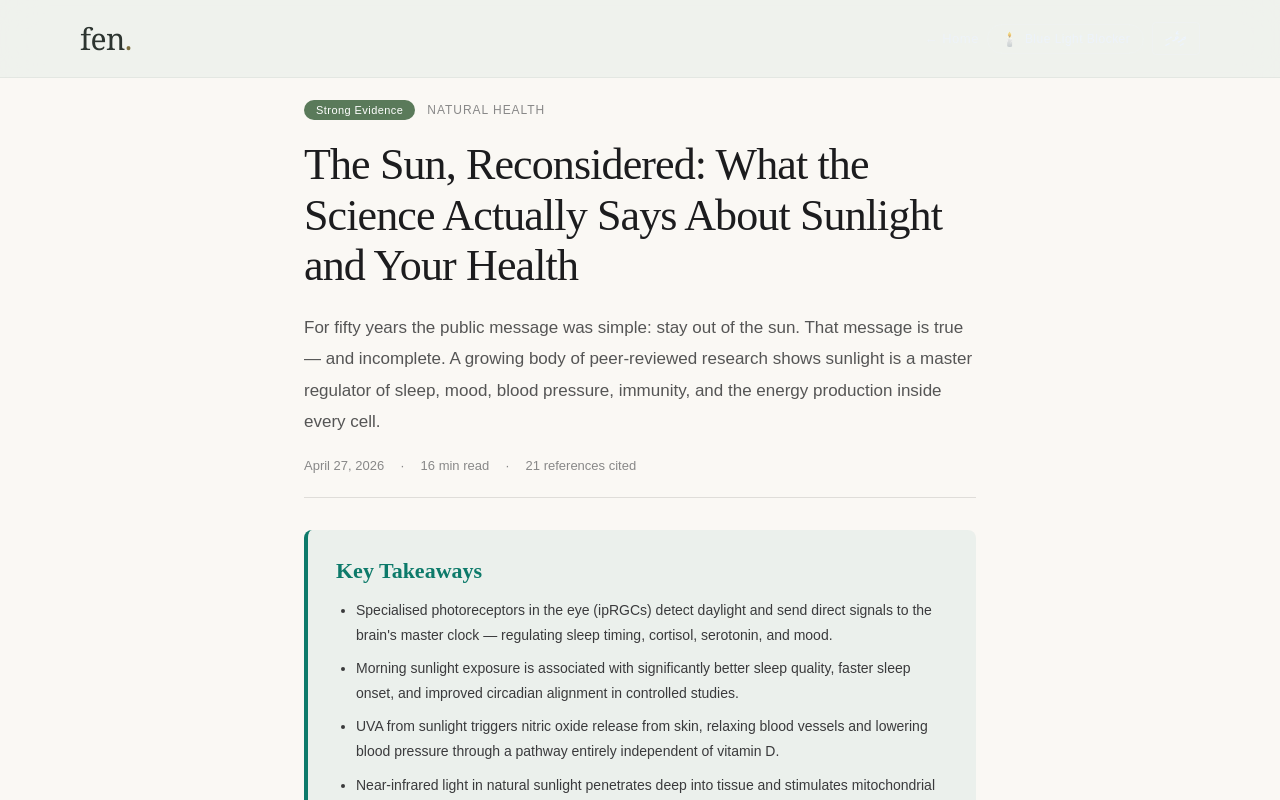
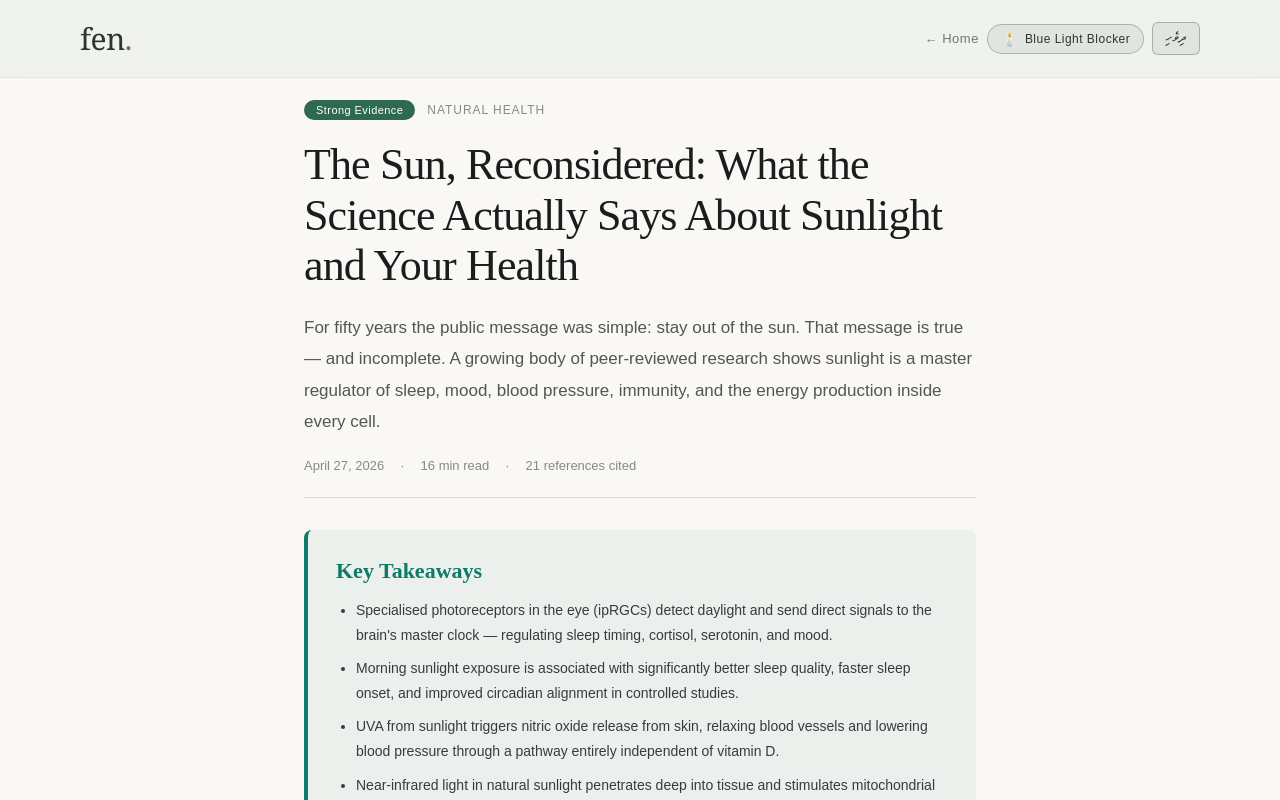
Before and after one commit to saain/fen-website, a Next.js app: page /articles/sunlight in a window 1280 px wide. Shown: the top 800 px of the page. Built offline with nearby package versions, Linux system fonts and the light colour scheme.

Commit message:
Fix sunlight nav/colors to match magnesium; add CLAUDE.md guide

```diff
--- a/src/app/articles/sunlight/page.js
+++ b/src/app/articles/sunlight/page.js
@@ -369,7 +369,7 @@ function SunlightArticleInner() {
             </a>
           </div>
           <div style={{ display: 'flex', alignItems: 'center', gap: 8, flexShrink: 0 }}>
-            <a href="/" style={{ fontFamily: bf, fontSize: 13, color: 'rgba(237,244,255,0.60)', textDecoration: 'none', letterSpacing: '0.04em', whiteSpace: 'nowrap' }}>
+            <a href="/" style={{ fontFamily: bf, fontSize: 13, color: 'rgba(45,53,48,0.65)', textDecoration: 'none', letterSpacing: '0.04em', whiteSpace: 'nowrap' }}>
               {isRtl ? 'ފުރަތަމަ ←' : '← Home'}
             </a>
             <button
@@ -377,12 +377,12 @@ function SunlightArticleInner() {
               title={warm ? 'Blue Light Blocker is active — tap to turn off' : 'Activate Blue Light Blocker for easier reading at night'}
               style={{
                 fontSize: 12,
-                background: warm ? 'rgba(160,80,20,0.22)' : 'transparent',
-                border: warm ? '1px solid rgba(190,100,30,0.50)' : '1px solid rgba(237,244,255,0.18)',
+                background: warm ? 'rgba(160,80,20,0.18)' : 'rgba(45,53,48,0.07)',
+                border: warm ? '1.5px solid rgba(160,80,20,0.55)' : '1px solid rgba(45,53,48,0.28)',
                 borderRadius: 20,
                 padding: '6px 13px',
                 cursor: 'pointer',
-                color: warm ? '#F5C9A0' : 'rgba(237,244,255,0.70)',
+                color: warm ? '#7A3010' : '#2D3530',
                 display: 'flex',
                 alignItems: 'center',
                 gap: 6,
@@ -395,12 +395,12 @@ function SunlightArticleInner() {
               }}
             >
               <span style={{ fontSize: 14, filter: warm ? 'none' : 'grayscale(0.3)' }}>🕯️</span>
-              <span>Blue Light Blocker</span>
+              <span className="toggle-label">{isRtl ? 'ނޫ އަލި ހުރަސް' : 'Blue Light Blocker'}</span>
               {warm && <span style={{ width: 6, height: 6, borderRadius: '50%', background: '#F5A060', display: 'inline-block', marginLeft: 2 }} />}
             </button>
             <button
               onClick={() => changeLang(lang === 'en' ? 'dv' : 'en')}
-              style={{ fontFamily: lang === 'en' ? "'Faruma',Tahoma" : "'DM Sans',sans-serif", fontSize: 13, background: 'none', border: '1px solid rgba(237,244,255,0.25)', borderRadius: 4, padding: '6px 12px', cursor: 'pointer', color: '#EDF4FF', whiteSpace: 'nowrap' }}
+              style={{ fontFamily: lang === 'en' ? "'Faruma',Tahoma" : "'DM Sans',sans-serif", fontSize: 13, background: 'rgba(45,53,48,0.07)', border: '1.5px solid rgba(45,53,48,0.30)', borderRadius: 6, padding: '6px 12px', cursor: 'pointer', color: '#2D3530', fontWeight: 500, whiteSpace: 'nowrap' }}
             >
               {lang === 'en' ? 'ދިވެހި' : 'English'}
             </button>
@@ -411,7 +411,7 @@ function SunlightArticleInner() {
       <article style={{ maxWidth: 720, margin: '0 auto', padding: '100px 24px 100px', background: PAGE_BG, transition: 'background 0.4s ease' }}>
         <div style={{ marginBottom: 32 }}>
           <div style={{ display: 'flex', alignItems: 'center', gap: 12, marginBottom: 20, flexWrap: 'wrap' }}>
-            <span className="evidence-tag" style={{ background: '#5A7A5A', fontFamily: bf }}>
+            <span className="evidence-tag" style={{ background: '#2d6a4f', fontFamily: bf }}>
               {c.tag}
             </span>
             <span style={{ fontSize: 12, letterSpacing: '0.08em', textTransform: 'uppercase', color: TEXT_MUTED, fontWeight: 500, fontFamily: bf }}>
@@ -484,7 +484,7 @@ function SunlightArticleInner() {
           {c.disc}
         </div>
 
-        <div style={{ marginTop: 48, padding: 32, background: '#4A5C42', borderRadius: 12, textAlign: 'center' }}>
+        <div style={{ marginTop: 48, padding: 32, background: '#2d6a4f', borderRadius: 8, textAlign: 'center' }}>
           <h3 style={{ fontFamily: hf, fontSize: isRtl ? 22 : 28, color: '#faf9f6', marginBottom: 12 }}>
             {c.ctaT}
           </h3>
@@ -500,7 +500,7 @@ function SunlightArticleInner() {
       <footer className="footer">
         <div className="container" style={{ textAlign: 'center', padding: '20px 0' }}>
           <span className="footer-logo">
-            fen<span style={{ color: '#00C4A0' }}>.</span>
+            fen<span style={{ color: '#52b788' }}>.</span>
           </span>
           <p className="footer-copy">© 2026 fen. All rights reserved.</p>
         </div>
```
Also changed, not shown: 1 other file (tests, documents, lock files or other folders).
